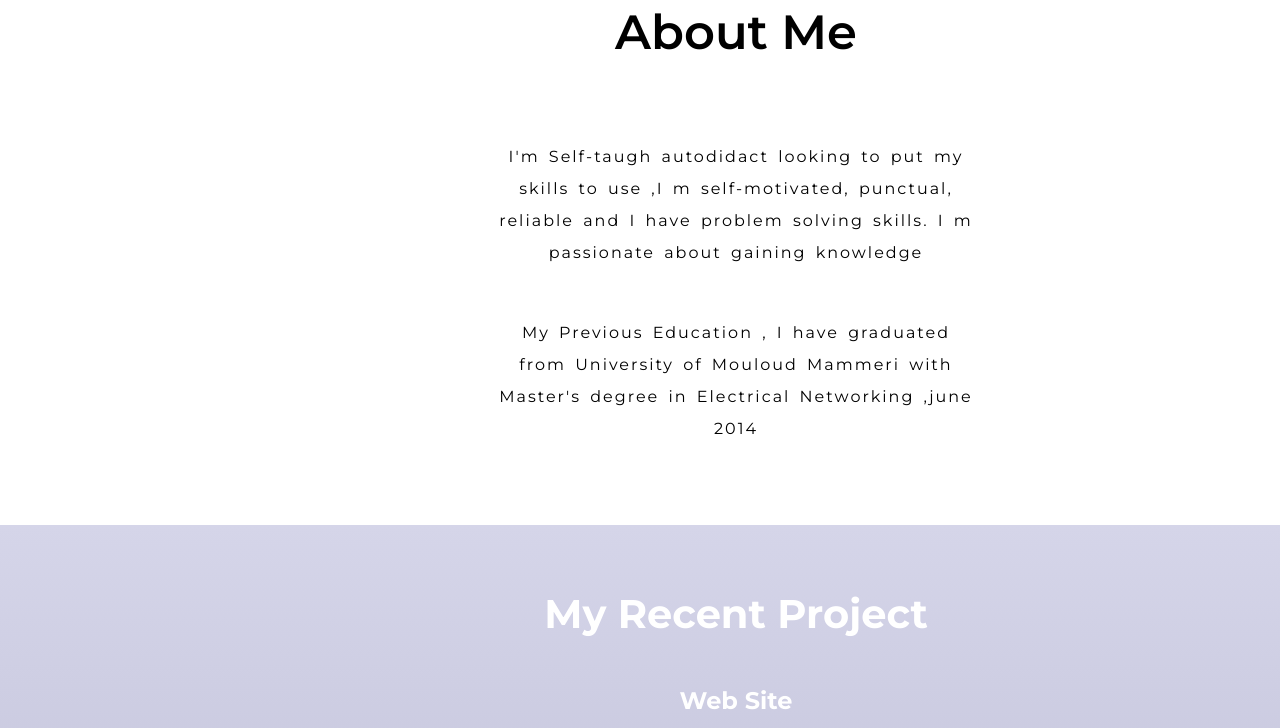
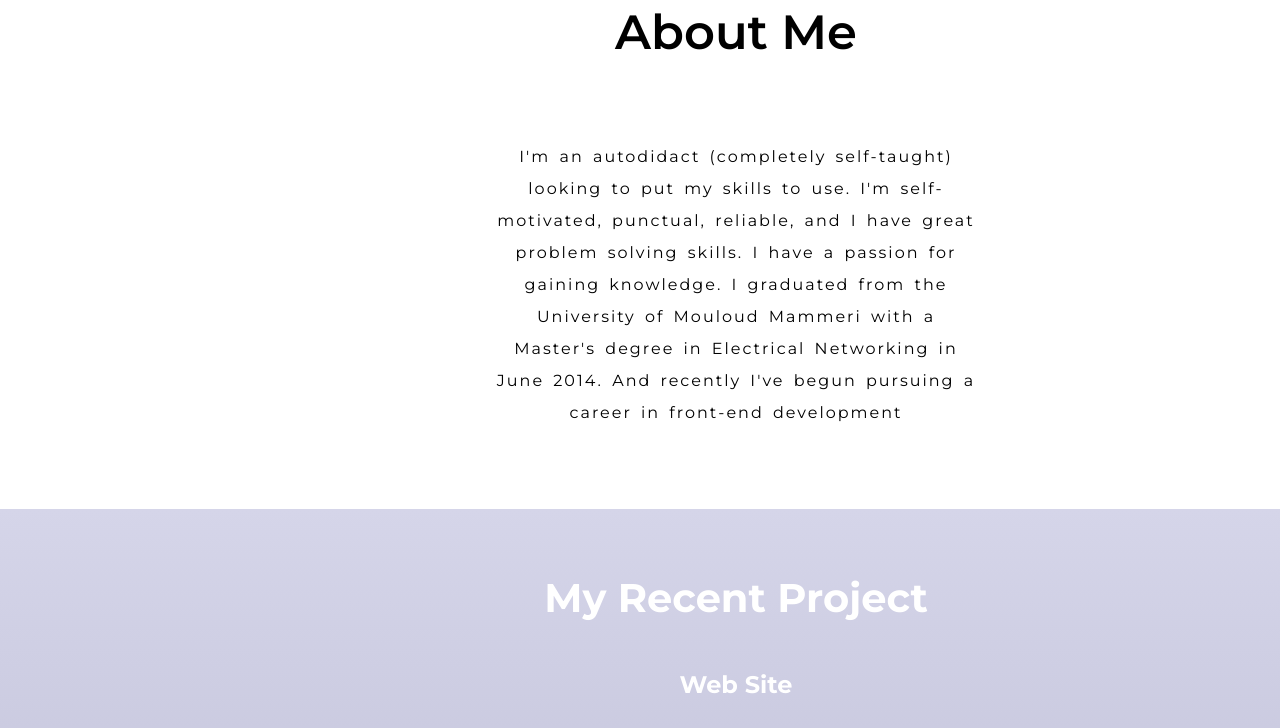
Before and after one commit to idham19/My-Portfolio, a website: page index.html in a window 1280 px wide. Shown: the part 861-1589 px from the top of the page. Drawn offline with Linux system fonts and the light colour scheme.

Commit message:
Update index.html

```diff
--- a/index.html
+++ b/index.html
@@ -63,9 +63,9 @@
     <div class="container">
         <h1>About Me</h1>
 
-        <p>I'm Self-taugh autodidact looking to put my skills to use ,I m self-motivated, punctual, reliable and I have
-            problem solving skills. I m passionate about gaining knowledge</p>
-            <p>My Previous Education , I have graduated from University of Mouloud Mammeri with Master's degree in Electrical Networking ,june 2014 </p>
+        <p>I'm an autodidact (completely self-taught) looking to put my skills to use. I'm self-motivated, punctual, reliable, and I have great problem solving skills. I have a passion for gaining knowledge.
+I graduated from the University of Mouloud Mammeri with a Master's degree in Electrical Networking in June 2014. And recently I've begun pursuing a career in front-end development</p>
+
     </div>
 
 
```
